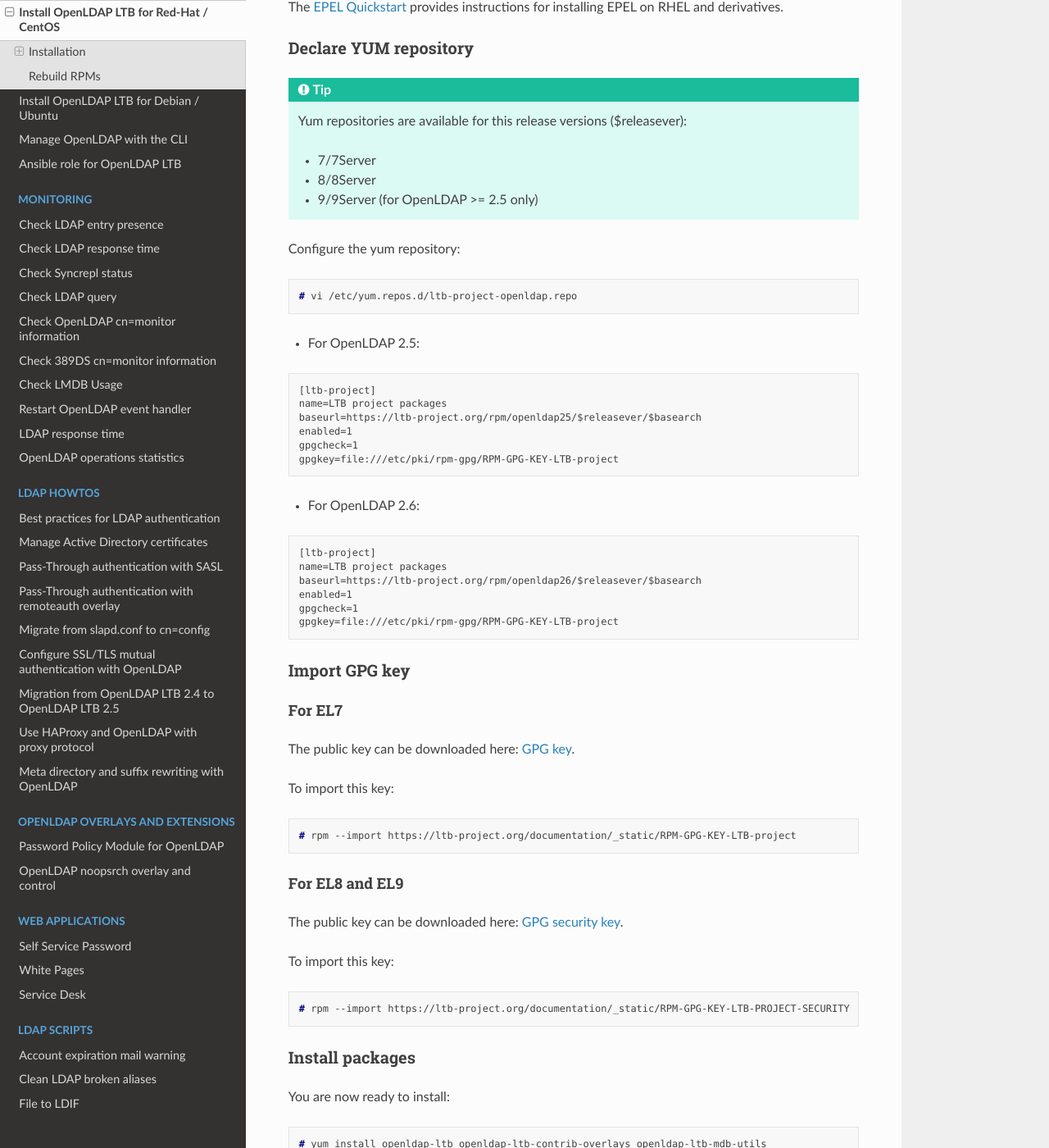
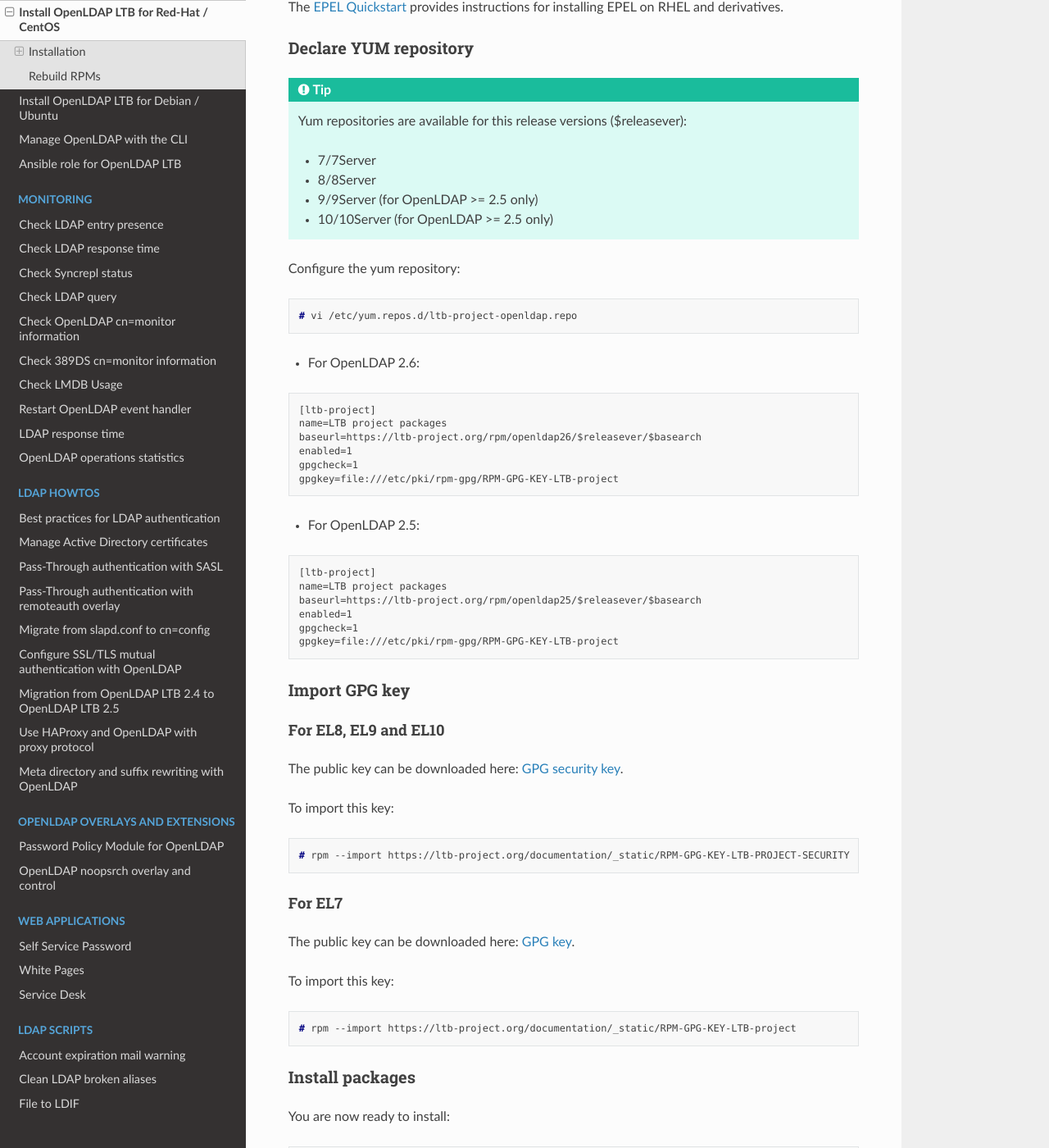
Before and after one commit to ltb-project/documentation, a Sphinx documentation site: the page built from source/openldap-rpm.rst, in a window 1280 px wide and 1400 px high, scrolled down 365 px. Shown: the whole window at 82% size. Built offline with Sphinx 7.4.7 and the Read the Docs theme 3.1.0, drawn with Linux system fonts in a browser that asks for light colours.

Commit message:
add EL10 support for OpenLDAP-LTB packages

```diff
--- a/source/openldap-rpm.rst
+++ b/source/openldap-rpm.rst
@@ -26,12 +26,24 @@
    * 7/7Server
    * 8/8Server
    * 9/9Server (for OpenLDAP >= 2.5 only)
+   * 10/10Server (for OpenLDAP >= 2.5 only)
 
 Configure the yum repository:
 
 .. code-block:: console
 
     # vi /etc/yum.repos.d/ltb-project-openldap.repo
+
+* For OpenLDAP 2.6:
+
+::
+
+    [ltb-project]
+    name=LTB project packages
+    baseurl=https://ltb-project.org/rpm/openldap26/$releasever/$basearch
+    enabled=1
+    gpgcheck=1
+    gpgkey=file:///etc/pki/rpm-gpg/RPM-GPG-KEY-LTB-project
 
 * For OpenLDAP 2.5:
 
@@ -44,19 +56,19 @@
     gpgcheck=1
     gpgkey=file:///etc/pki/rpm-gpg/RPM-GPG-KEY-LTB-project
 
-* For OpenLDAP 2.6:
-
-::
-
-    [ltb-project]
-    name=LTB project packages
-    baseurl=https://ltb-project.org/rpm/openldap26/$releasever/$basearch
-    enabled=1
-    gpgcheck=1
-    gpgkey=file:///etc/pki/rpm-gpg/RPM-GPG-KEY-LTB-project
-
 Import GPG key
 --------------
+
+For EL8, EL9 and EL10
+~~~~~~~~~~~~~~~~~~~~~
+
+The public key can be downloaded here: `GPG security key <_static/RPM-GPG-KEY-LTB-PROJECT-SECURITY>`_.
+
+To import this key:
+
+.. code-block:: console
+
+    # rpm --import https://ltb-project.org/documentation/_static/RPM-GPG-KEY-LTB-PROJECT-SECURITY
 
 For EL7
 ~~~~~~~
@@ -69,17 +81,6 @@
 
     # rpm --import https://ltb-project.org/documentation/_static/RPM-GPG-KEY-LTB-project
 
-For EL8 and EL9
-~~~~~~~~~~~~~~~
-
-The public key can be downloaded here: `GPG security key <_static/RPM-GPG-KEY-LTB-PROJECT-SECURITY>`_.
-
-To import this key:
-
-.. code-block:: console
-
-    # rpm --import https://ltb-project.org/documentation/_static/RPM-GPG-KEY-LTB-PROJECT-SECURITY
-
 Install packages
 ----------------
 
@@ -87,7 +88,7 @@
 
 .. code-block:: console
 
-    # yum install openldap-ltb openldap-ltb-contrib-overlays openldap-ltb-mdb-utils
+    # dnf install openldap-ltb openldap-ltb-contrib-overlays openldap-ltb-mdb-utils
 
 See :doc:`OpenLDAP packages<openldap-packages>` to know available packages.
 
@@ -109,7 +110,7 @@
 
 .. code-block:: console
 
-    # yum localinstall openldap-ltb*
+    # dnf localinstall openldap-ltb*
 
 Rebuild RPMs
 ============
```
